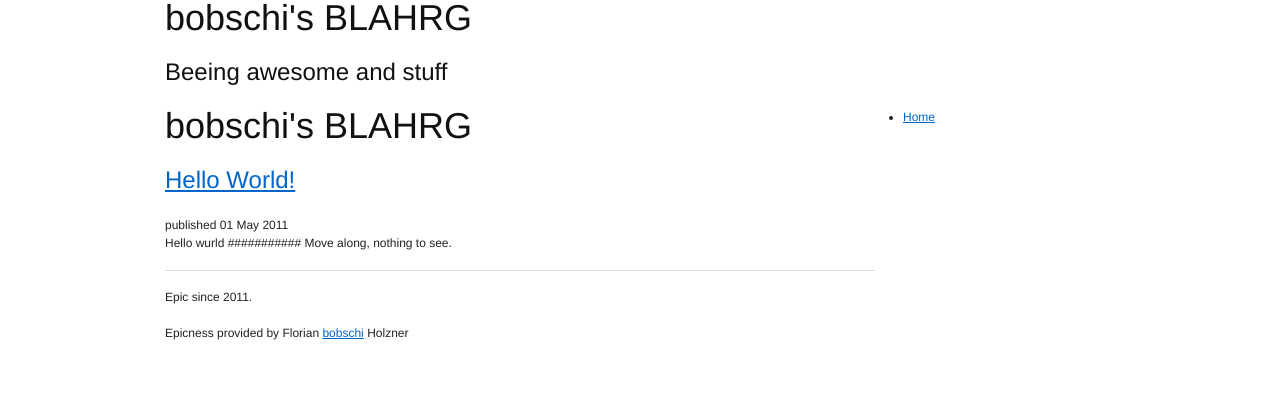
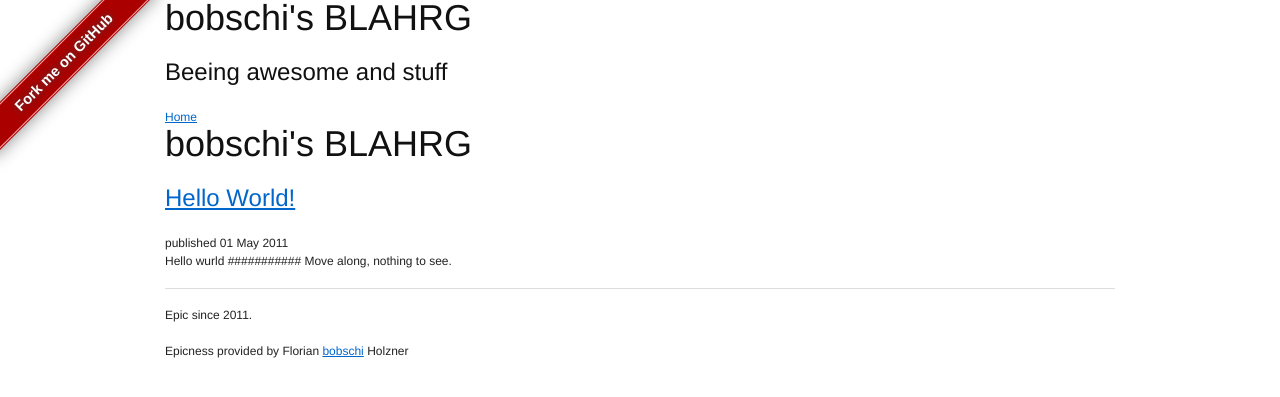
Before and after one commit to bobschi/lebobs.ch, a Jekyll site: the page built from index.markdown, in a window 1280 px wide. Shown: the top 397 px of the page. Built offline with Jekyll 4.4.1, drawn with Linux system fonts in a browser that asks for light colours; Markdown is read by kramdown in place of the engine named in the settings.

Commit message:
corrected a mistake in the atom-feed-xml-file for feedburner. started editing the layout and added the github ribbon.

```diff
--- a/_layouts/default.html
+++ b/_layouts/default.html
@@ -19,26 +19,29 @@
 		<script src="../libraries/modernizr.min.js"></script>
 	</head>
 
-	<body>
+	<body class="default">
 		<!-- The oh-so necessary container. Doesn't really work when you use it on body ... :( -->
 		<div class="container">
 			<header class="span-24">
 				<h1>bobschi's BLAHRG</h1>
 				<h2>Beeing awesome and stuff</h2>
+				<div class="ribbon">
+					<a href="https://github.com/cypher/" rel="me">Fork me on GitHub</a>
+				</div>
 			</header>
 
-			<article class="span-18">
+			<nav class="span-24">
+				<ul>
+					<li><a href="http://lebobs.ch/">Home</a></li>
+				</ul>
+			</nav>
+
+			<article class="span-24">
 				<h1>{{ page.title }}</h1>
 				<section>
 					{{ content }}
 				</section>
 			</article>
-
-			<nav class="span-6 last">
-				<ul>
-					<li><a href="http://lebobs.ch/">Home</a></li>
-				</ul>
-			</nav>
 
 			<footer class="span-24">
 				<p>Epic since 2011.</p>
--- a/atom.xml
+++ b/atom.xml
@@ -5,8 +5,8 @@ layout: nil
 <feed xmlns="http://www.w3.org/2005/Atom">
 
  <title>bobschi's BLAHRG</title>
- <link href="http://lebobs.ch/atom.xml" rel="self"/>
- <link href="http://lebobs.ch/"/>
+ <link href="http://lebobs.ch/atom.xml" rel="self" />
+ <link href="http://lebobs.ch/" />
  <updated>{{ site.time | date_to_xmlschema }}</updated>
  <id>http://lebobs.ch/</id>
  <author>
@@ -17,7 +17,7 @@ layout: nil
  {% for post in site.posts %}
  <entry>
    <title>{{ post.title }}</title>
-   <link href="http://tom.preston-werner.com{{ post.url }}"/>
+   <link href="http://tom.preston-werner.com{{ post.url }}" />
    <updated>{{ post.date | date_to_xmlschema }}</updated>
    <id>http://lebobs.ch/{{ post.id }}</id>
    <content type="html">{{ post.content | xml_escape }}</content>
--- a/stylesheets/screen.css
+++ b/stylesheets/screen.css
@@ -1,2 +1,40 @@
 body { font-family: "Helvetica Neue", Arial, Helvetica, sans-serif; }
 h1, h2, h3, h4, h5, h6 { font-family: Helvetica, "Helvetica Neue", Arial, sans-serif; }
+
+nav ul { list-style: none; margin: 0; padding: 0; }
+nav ul li { display: inline-block; }
+
+.ribbon {
+font-size: 1.5em;
+  background-color: #a00;
+  overflow: hidden;
+  position: absolute;
+  -moz-box-shadow: 0 0 1em #888;
+  -webkit-box-shadow: 0 0 1em #888;
+}
+.ribbon a {
+  border: 1px solid #faa;
+  color: #fff;
+  display: block;
+  font: bold 81.25% 'Helvetiva Neue', Helvetica, Arial, sans-serif;
+  margin: 0.05em 0 0.075em 0;
+  padding: 0.5em 3.5em;
+  text-align: center;
+  text-decoration: none;
+  /* shadow */
+  text-shadow: 0 0 0.5em #444;
+}
+
+.post .ribbon {
+  left: -3em;
+  bottom: 2.5em;
+  -moz-transform: rotate(45deg);
+  -webkit-transform: rotate(45deg);
+}
+
+.default .ribbon {
+  left: -3em;
+  top: 2.5em;
+  -moz-transform: rotate(-45deg);
+  -webkit-transform: rotate(-45deg);
+}
```
Also changed, not shown: _layouts/post.html (+11 -8 lines).
